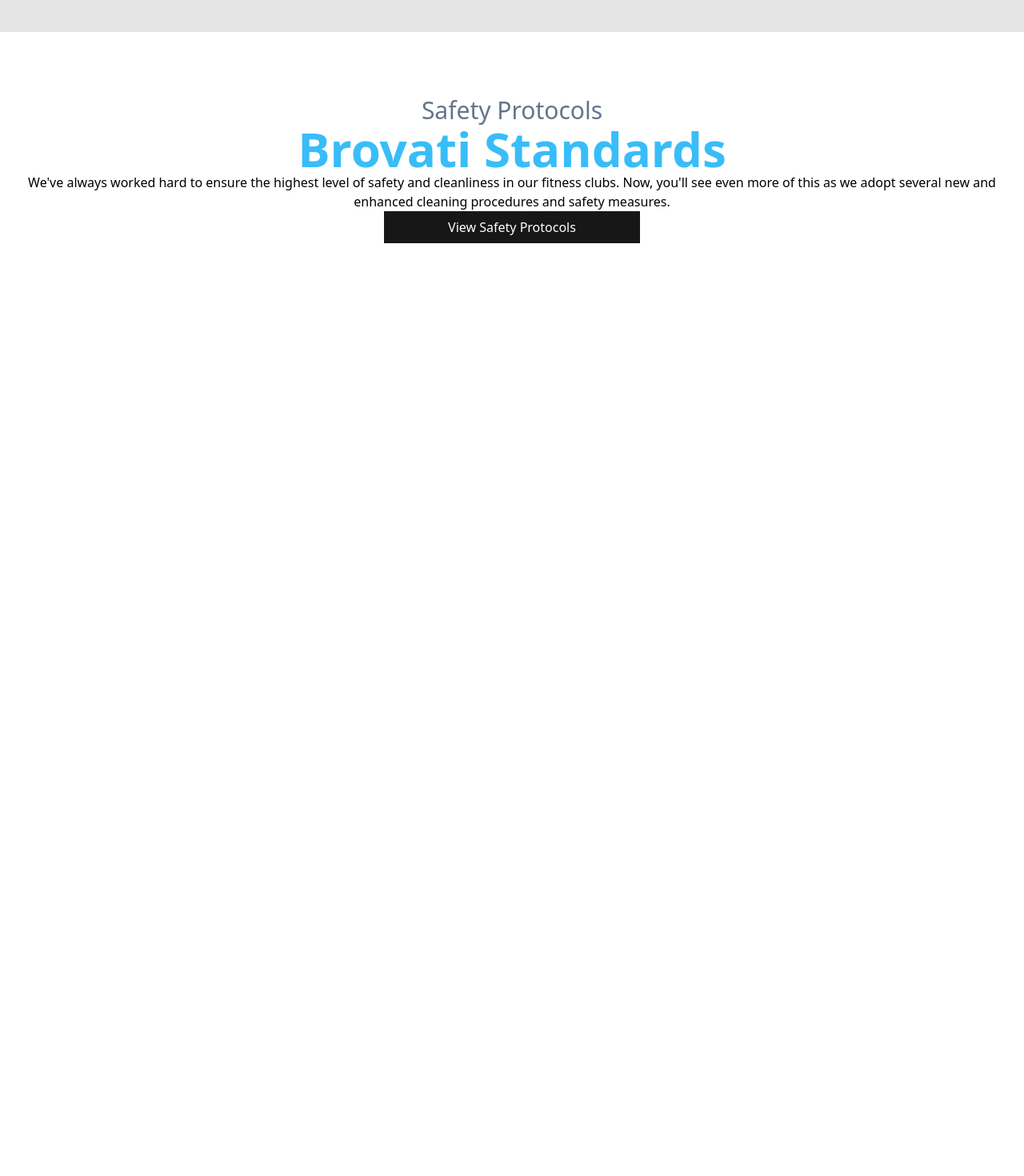
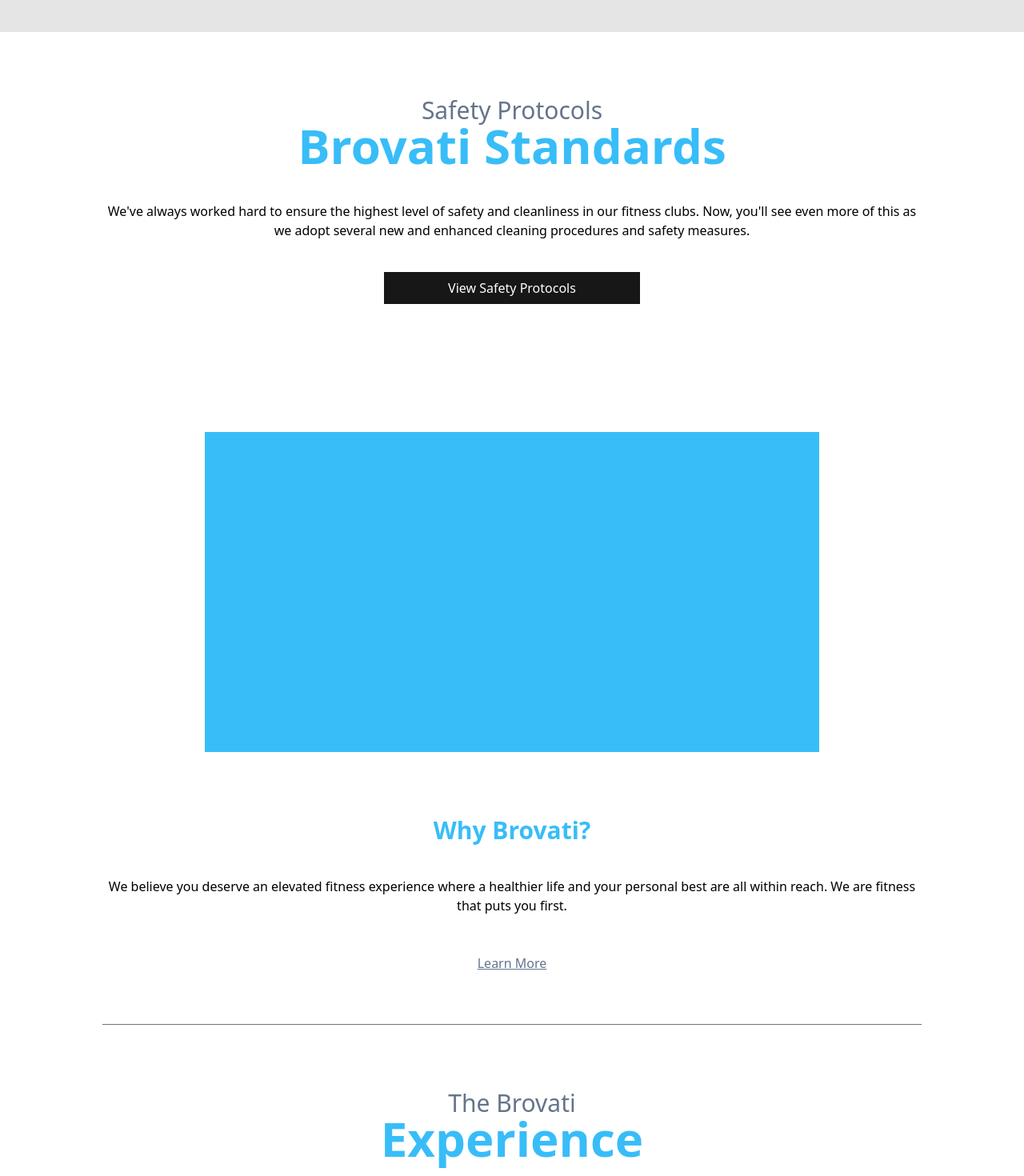
Before and after one commit to jmar753/gym-landing, a Next.js app: page / in a window 1280 px wide. Shown: the part 360-1830 px from the top of the page at 80% size. Before the commit the page ends 800 px from the top, so only its background shows below. Built offline with nearby package versions, Linux system fonts and the light colour scheme.

Commit message:
working on card section home

```diff
--- a/pages/index.js
+++ b/pages/index.js
@@ -6,8 +6,15 @@
 const inter = Inter({ subsets: ["latin"] });
 
 export default function Home() {
+  const navOptions = [
+    {value:"Locations", route:"/Locations"},
+    {value:"Amenities", route:"/Amenities"},
+    {value:"Group Fitness", route:"/Group"},
+    {value:"Training", route:"/Training"},
+    {value:"Membership", route:"/Membership"},
+  ]
   return (
-    <div className="h-full">
+    <div className="">
 
       {/*IMAGE 1*/}
       <div className=" w-full h-80 bg-neutral-200 flex justify-center items-center">
@@ -24,11 +31,34 @@
       </div>
 
       {/* Safety Protocols */}
-      <div className=" h-[calc(1vh)] text-center py-20 mx-3.5">
-        <h1 className="text-3xl text-slate-500 font-light">Safety Protocols</h1>
-        <h1 className="text-6xl text-sky-400 font-semibold">Brovati Standards</h1>
-        <p>We've always worked hard to ensure the highest level of safety and cleanliness in our fitness clubs. Now, you'll see even more of this as we adopt several new and enhanced cleaning procedures and safety measures.</p>
-        <button className="text-white bg-neutral-900 px-20 h-10">View Safety Protocols</button>
+      <div className="min-h-[calc()] text-center py-20 flex justify-center items-center">
+        <div className="w-4/5">
+          <h1 className="text-3xl text-slate-500 font-light -mb-1">Safety Protocols</h1>
+          <h1 className="text-6xl text-sky-400 font-semibold">Brovati Standards</h1>
+          <p className="py-10">We've always worked hard to ensure the highest level of safety and cleanliness in our fitness clubs. Now, you'll see even more of this as we adopt several new and enhanced cleaning procedures and safety measures.</p>
+          <button className="text-white bg-neutral-900 px-20 h-10">View Safety Protocols</button>
+        </div>
+      </div>
+
+      {/* Why Brovati  */}
+      <div className=" min-h-screen flex justify-center items-center text-center py-20 w-full">
+        <div className="border-solid border-b border-neutral-500 pb-14 w-4/5">
+          <div className="flex items-center justify-center">
+            <div className="w-3/4 bg-sky-400 h-[400px]"></div>
+          </div>
+          <h1 className="text-3xl text-sky-400 font-semibold mt-20">Why Brovati?</h1>
+          <p className="py-10">We believe you deserve an elevated fitness experience where a healthier life and your personal best are all within reach. We are fitness that puts you first.</p>
+          <button className="text-slate-500 h-10 underline">Learn More</button>
+        </div>
+      </div>
+
+      {/* Brovati Experience */}
+      <div className=" min-h-screen text-center border-b-0">
+        <h1 className="text-3xl text-slate-500 font-light -mb-1">The Brovati</h1>
+        <h1 className="text-6xl text-sky-400 font-semibold">Experience</h1>
+        <h1 className="text-3xl text-slate-500 font-light mt-20">Why Brovati?</h1>
+        <p className="py-10">We believe you deserve an elevated fitness experience where a healthier life and your personal best are all within reach. We are fitness that puts you first.</p>
+        <button className="text-slate-500 h-10 underline">Learn More</button>
       </div>
     </div>
   );
```
